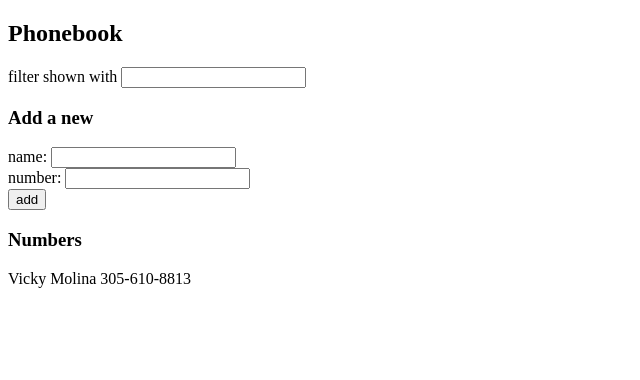
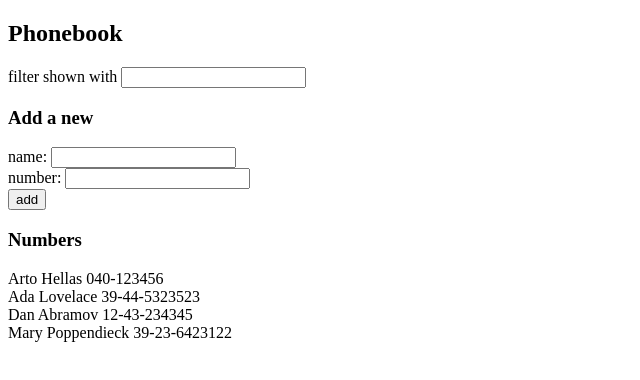
Before and after one commit to mateomcalli/FSO, a React (Vite) app in the folder part2/secondapp/: page / in a window 1280 px wide. Shown: the top 380 px of the page, without its empty margins (0-640 px from the left). Built offline with nearby package versions, Linux system fonts and the light colour scheme; data requests are answered from the project's data file.

Commit message:
Exercise 2.11

```diff
--- /dev/null
+++ b/part2/secondapp/db.json
@@ -0,0 +1,24 @@
+{
+    "persons":[
+      {
+        "name": "Arto Hellas",
+        "number": "040-123456",
+        "id": "1"
+      },
+      {
+        "name": "Ada Lovelace",
+        "number": "39-44-5323523",
+        "id": "2"
+      },
+      {
+        "name": "Dan Abramov",
+        "number": "12-43-234345",
+        "id": "3"
+      },
+      {
+        "name": "Mary Poppendieck",
+        "number": "39-23-6423122",
+        "id": "4"
+      }
+    ]
+  }
--- a/part2/secondapp/package.json
+++ b/part2/secondapp/package.json
@@ -7,9 +7,11 @@
     "dev": "vite",
     "build": "vite build",
     "lint": "eslint .",
-    "preview": "vite preview"
+    "preview": "vite preview",
+    "server": "json-server -p 3001 db.json"
   },
   "dependencies": {
+    "axios": "^1.9.0",
     "react": "^19.0.0",
     "react-dom": "^19.0.0"
   },
@@ -22,6 +24,7 @@
     "eslint-plugin-react-hooks": "^5.2.0",
     "eslint-plugin-react-refresh": "^0.4.19",
     "globals": "^16.0.0",
+    "json-server": "^1.0.0-beta.3",
     "vite": "^6.3.1"
   }
 }
--- a/part2/secondapp/src/App.jsx
+++ b/part2/secondapp/src/App.jsx
@@ -1,15 +1,31 @@
-import { useState } from 'react'
+import { useState, useEffect } from 'react'
+import axios from 'axios'
 import Filter from './components/Filter'
 import AddNew from './components/AddNew'
 import Display from './components/Display'
 
 const App = () => {
-  const [persons, setPersons] = useState([{ name: 'Vicky Molina', number: '305-610-8813', id: 1}])
+  const [persons, setPersons] = useState([])
   const [name, setName] = useState('')
   const [number, setNumber] = useState('')
   const [filter, setFilter] = useState('')
 
+  useEffect(() => {
+    // React effect hook, GETs data from server and
+    // uses it to populate the persons array.
+    axios
+    .get('http://localhost:3001/persons')
+    .then(response => {
+      console.log(response)
+      setPersons(response.data)
+    })
+  }, [])
+
   const addPerson = (event) => {
+  /* Goes through various checks and adds a person to the
+     persons array, adding their name, number and id. Also
+     resets the text fields at the end.
+  */
     event.preventDefault()
     if (persons.some(person => person.name === name)) {
       alert(`${name} is already in the phonebook.`)
--- a/part2/secondapp/src/components/Display.jsx
+++ b/part2/secondapp/src/components/Display.jsx
@@ -1,5 +1,8 @@
 const Display = ({persons, filter}) => {
   return (
+  /* Compares the inputted name with the filter and only
+     displays the names that comply with the filter (by using map)
+  */
     <div>
       {persons
       .filter(person => person.name.toLowerCase().includes(filter.toLowerCase()))
--- a/part2/secondapp/src/main.jsx
+++ b/part2/secondapp/src/main.jsx
@@ -1,24 +1,10 @@
 import ReactDOM from 'react-dom/client'
 import App from './App'
+import axios from 'axios'
 
-const notes = [
-  {
-    id: 1,
-    content: 'HTML is easy',
-    important: true,
-  },
-  {
-    id: 2,
-    content: 'Browser can execute only JavaScript',
-    important: false,
-  },
-  {
-    id: 3,
-    content: 'GET and POST are the most important methods of HTTP protocol',
-    important: true,
-  },
-]
+const promise = axios.get('http://localhost:3001/persons')
+console.log(promise)
 
 ReactDOM.createRoot(document.getElementById('root')).render(
-  <App notes={notes} />
+  <App />
 )
```
Also changed, not shown: 1 other file (tests, documents, lock files or other folders).
